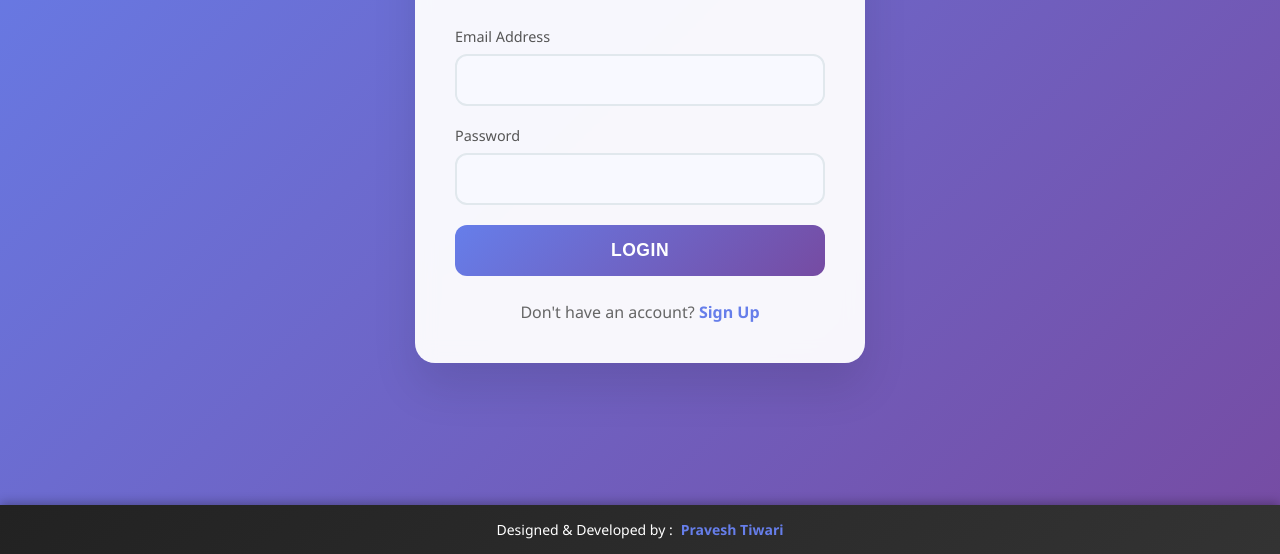
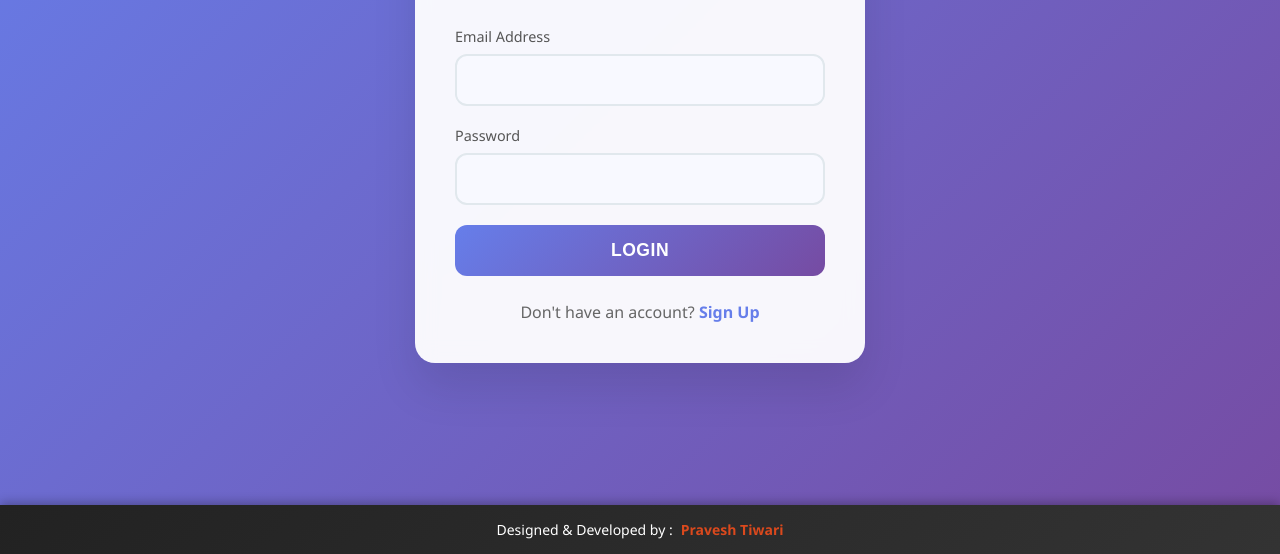
Before and after one commit to Pravesh52/Student-Feedback, a plain HTML site: page index.html in a window 1280 px wide. Shown: the part 246-800 px from the top of the page. Drawn offline with Linux system fonts and the light colour scheme.

Commit message:
Add files via upload

```diff
--- a/index.html
+++ b/index.html
@@ -306,7 +306,7 @@
         }
 
         footer a {
-            color: #667eea;
+            color: #db491d;
             text-decoration: none;
             font-weight: 600;
             transition: color 0.3s ease;
```
